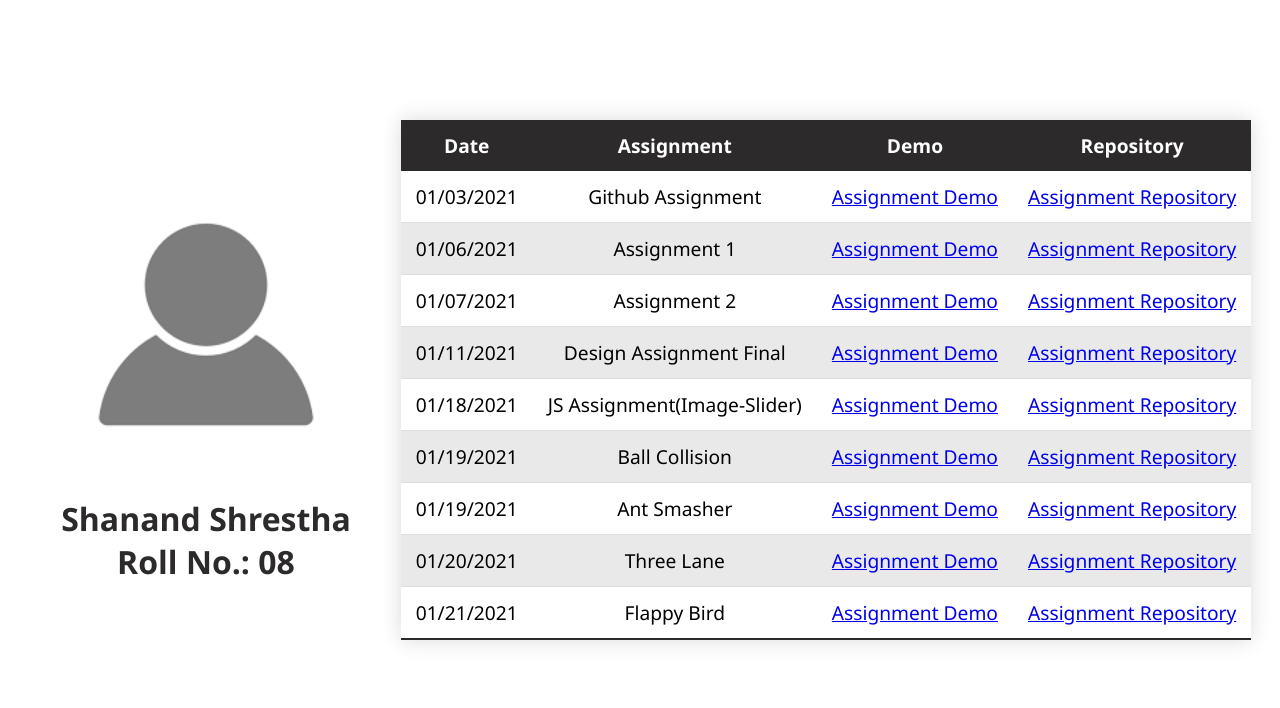
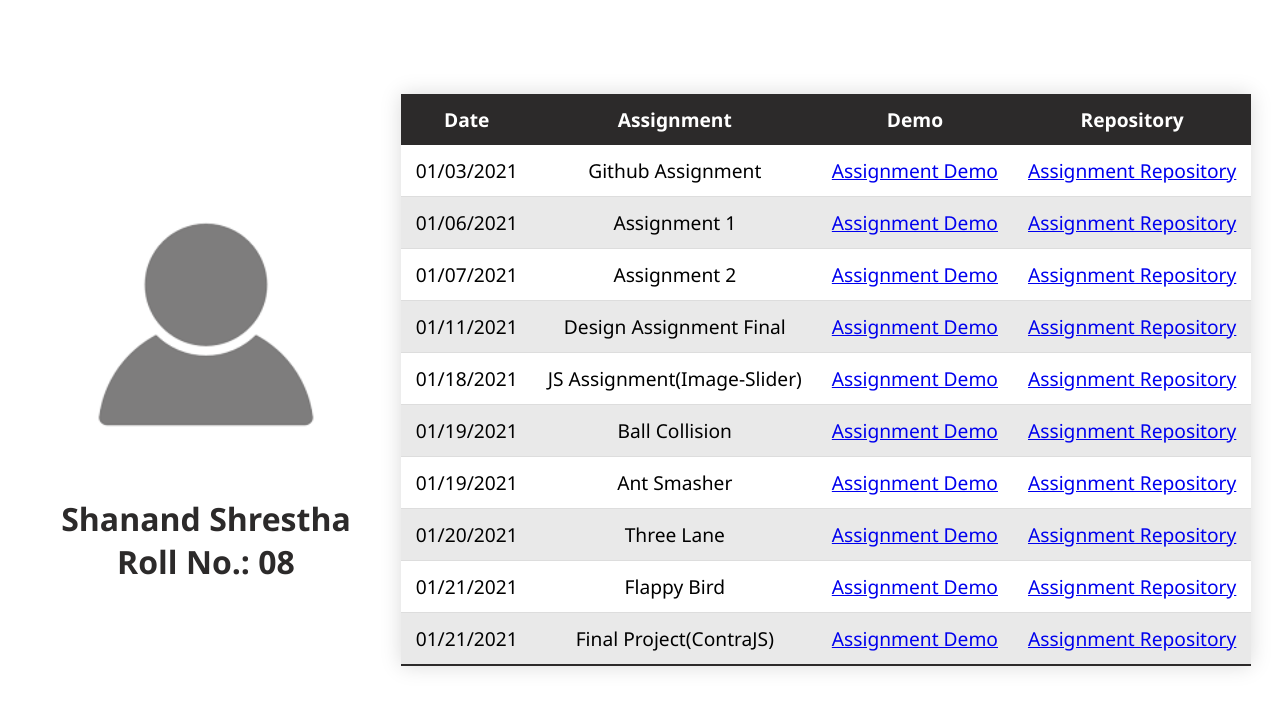
Before and after one commit to sanztastic/sanztastic.github.io, a plain HTML site: page index.html in a window 1280 px wide. Drawn offline with Linux system fonts and the light colour scheme.

Commit message:
updated links

```diff
--- a/index.html
+++ b/index.html
@@ -116,6 +116,16 @@
                                     href="https://github.com/sanztastic/Flappy_Bird">Assignment
                                     Repository</a></td>
                         </tr>
+                        <tr>
+                            <td>01/21/2021</td>
+                            <td>Final Project(ContraJS)</td>
+                            <td><a class="demo-link"
+                                    href="https://sanztastic.github.io/ContraJS">Assignment
+                                    Demo</a></td>
+                            <td><a class="demo-repository"
+                                    href="https://github.com/sanztastic/ContraJS">Assignment
+                                    Repository</a></td>
+                        </tr>
                     </tbody>
                 </table>
             </div>
```
